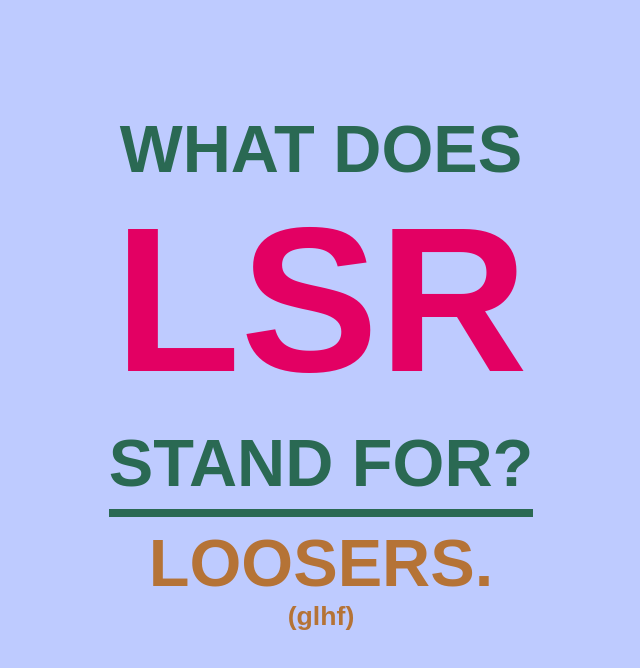
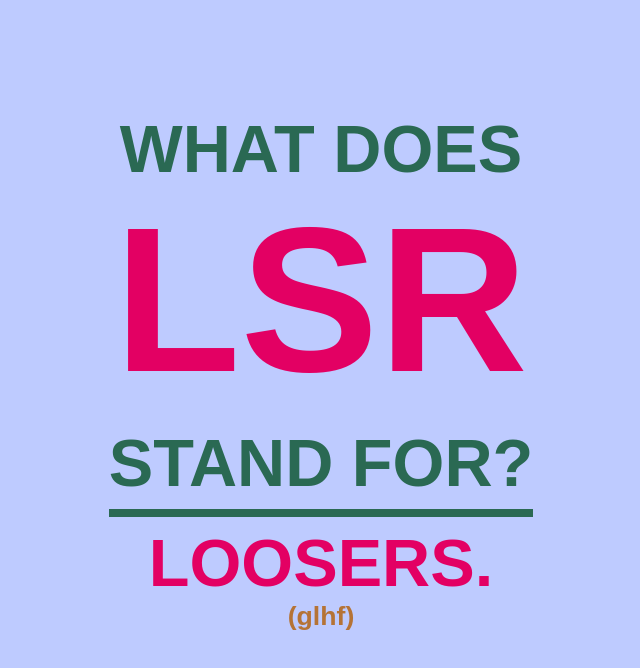
Before and after one commit to jachan/lsr_site, a plain HTML site: page index.html in a window 1280 px wide. Shown: the whole page, without its empty margins (319-959 px from the left). Drawn offline with Linux system fonts and the light colour scheme; a web font is replaced by a local one.

Commit message:
changed"loosers" to pink

```diff
--- a/default.css
+++ b/default.css
@@ -20,7 +20,7 @@ h2 {
 h3 {
     font-family: Gasoek One, Arimo, Helvetica, Arial, sans-serif;
     font-size: 50pt;
-    color: #B57336;
+    color: #E30063;
     text-transform: uppercase;
     margin-top: 0px;
     margin-bottom: 0px;
```
